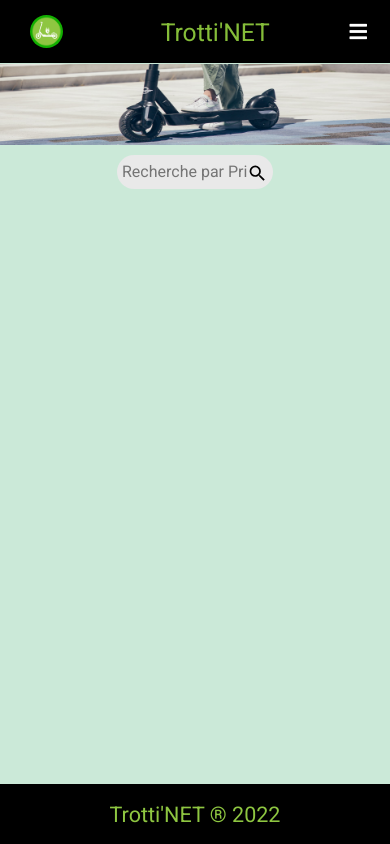
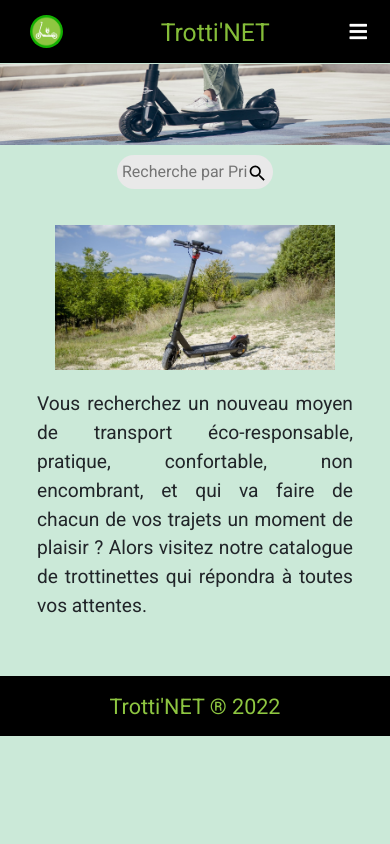
Before and after one commit to jordan-creyelman/trotinette, a React (Create React App) app: page / in a window 390 px wide. Built offline with nearby package versions, Linux system fonts and the light colour scheme.

Commit message:
update_pagehome

```diff
--- a/public/index.html
+++ b/public/index.html
@@ -48,5 +48,6 @@
       To begin the development, run `npm start` or `yarn start`.
       To create a production bundle, use `npm run build` or `yarn build`.
     -->
+    <div class="contents"></div>
   </body>
 </html>
--- a/src/App.css
+++ b/src/App.css
@@ -1,11 +1,15 @@
 body,
 html,
 .app {
-  position: relative;
+
   min-height: 100vh;
 }
 
-body {
+body{
   background: #CBE9D8!important;
-  flex: 1 0 auto;
+  min-height: 100vh;
 }
+
+.contents {
+  flex: 1;
+}
--- a/src/App.js
+++ b/src/App.js
@@ -8,11 +8,10 @@ import SignUp from './pages/SignUp/index';
 import Contact from './pages/Contact';
 import Articles from './pages/Articles';
 import Profile from './pages/Profile';
-import Footer from './components/Footer/index';
 import { Provider } from 'react-redux';
 import store from './redux/store';
 import Navbar from './components/Navbar/index';
-
+import Footer from './components/Footer/index';
 
 function App() {
 
--- a/src/components/Footer/index.css
+++ b/src/components/Footer/index.css
@@ -1,10 +1,8 @@
-.Footer{
+footer{
     background-color: #000000 !important;
-
-  position: absolute;
-  bottom: 0;
-  width: 100%;
-  text-align: center;
+    bottom: 0;
+    width: 100%;
+    text-align: center;
 }
 
 .contents {
--- a/src/components/Footer/index.jsx
+++ b/src/components/Footer/index.jsx
@@ -4,7 +4,7 @@ import "./index.css";
 
 export default function Footer() {
   return (
-      <div className='Footer'>
+      <footer>
       <Box
         px={{ xs: 3, sm: 10 }}
         py={{ xs: 5, sm: 10 }}
@@ -15,6 +15,6 @@ export default function Footer() {
           </Box>
         </Container>
       </Box>
-      </div>
+      </footer>
   );
 }
--- a/src/pages/Home/index.css
+++ b/src/pages/Home/index.css
@@ -3,3 +3,39 @@
     text-align: center;
 
 } */
+
+.imghome {
+    margin-top: 1%;
+    margin-left: 10%;
+    margin-bottom: 0.75%;
+}
+
+.boxhome{
+    display:flex;
+    flex-direction: row;
+}
+
+.description{
+    margin-left: 5%;
+    margin-top: 5%;
+    margin-right: 5%;
+    text-align: justify;
+    font-size: 120%;
+}
+
+@media only screen and (max-width: 600px){
+    .boxhome{
+        display: flex;
+        flex-direction: column;
+        margin-left: 5%;
+        margin-right: 5%;
+        margin-bottom: 10%}
+    .imghome{
+        margin-top: 5%;
+    }
+}
+
+@media only screen and (max-width: 800px){
+    .imghome{
+    margin-top: 10%;}
+}
--- a/src/pages/Home/index.jsx
+++ b/src/pages/Home/index.jsx
@@ -1,7 +1,9 @@
 import React from 'react'
 import Banner from '../../components/Banner';
+import Search from '../../components/Search';
+import imghome from '../../assets/Img/contact.png';
+import './index.css';
 //import CardArticle from '../../components/CardArticle';
-import Search from '../../components/Search'
 
 // import { useEffect } from 'react';
 // import { useState } from 'react';
@@ -36,17 +38,13 @@ function Home() {
       <div>
         <Search />
       </div>
+      <div className='boxhome pt={{ xs: 5, sm: 10 }}'>
+        <img className='imghome'  style={{ height: "80%", minWidth: "30%", minHeight: "30%",  width: "80%", borderRadius: 0}}src={imghome} alt="Banner" ></img>
+        <p className='description'>Vous recherchez un nouveau moyen de transport éco-responsable, pratique, confortable, non encombrant, et qui va faire de chacun de vos trajets un moment de plaisir ? Alors visitez notre catalogue de trottinettes qui répondra à toutes vos attentes. </p>
+      </div>
+
     </div>
-    // <>
-    // <Banner />
-    //     <div className='home' >
-    //         <Search />
-    //     </div>
 
-    //     <div >
-    //         <CardArticle />
-    //     </div>
-    // </>
   );
 
 }
```
